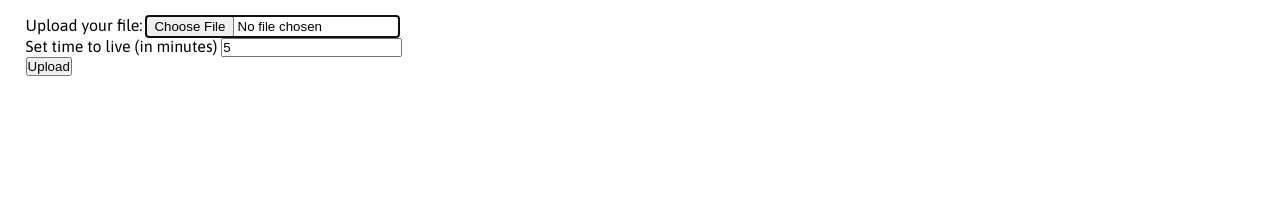
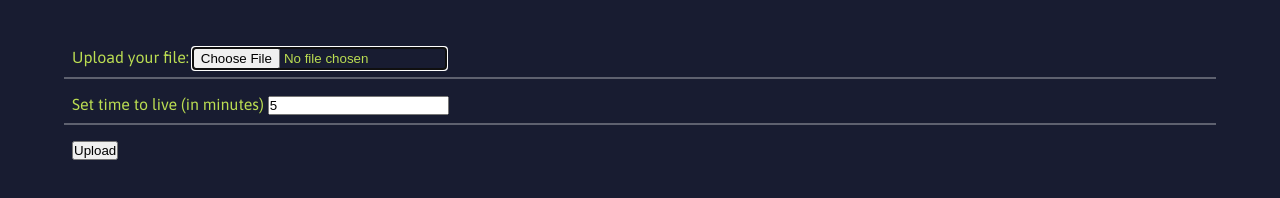
Before and after one commit to ThePaavero/self-destruct-link, a website: page client/index.html in a window 1280 px wide. Drawn offline with nearby package versions, Linux system fonts and the light colour scheme; files that its build step writes are made by us from their sources.

Commit message:
WIP on styles.

```diff
--- a/client/style.scss
+++ b/client/style.scss
@@ -5,6 +5,22 @@
 }
 
 body {
-  margin: 2vh 2vw;
+  margin: 5vh 5vw;
   font-family: 'Asap', sans-serif;
+  font-size: 16px;
+  background-color: #181c31;
+  color: #bbdd52;
 }
+
+form {
+
+  p {
+    border-bottom: solid 2px rgba(255, 255, 255, 0.3);
+    margin-bottom: 1vh;
+    padding: 1vh;
+
+    &:last-child {
+      border: none;
+    }
+  }
+}
```
